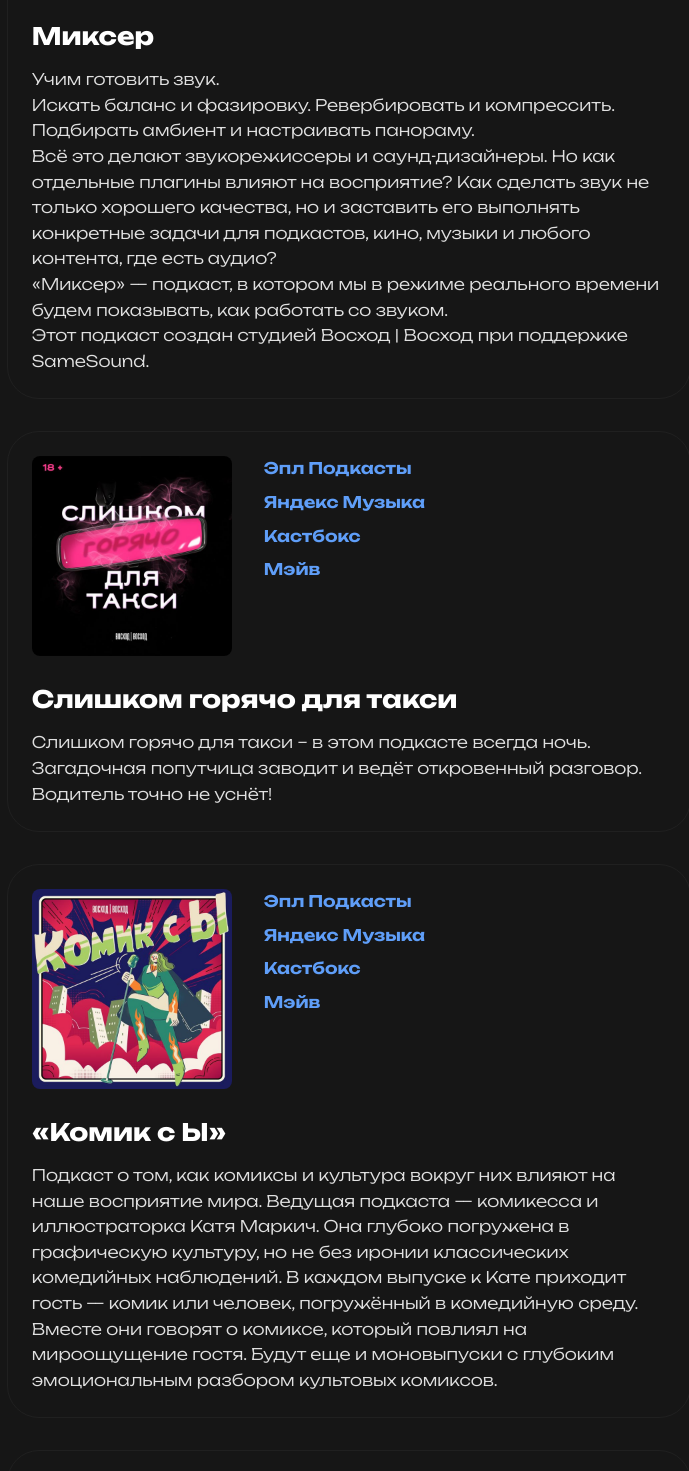
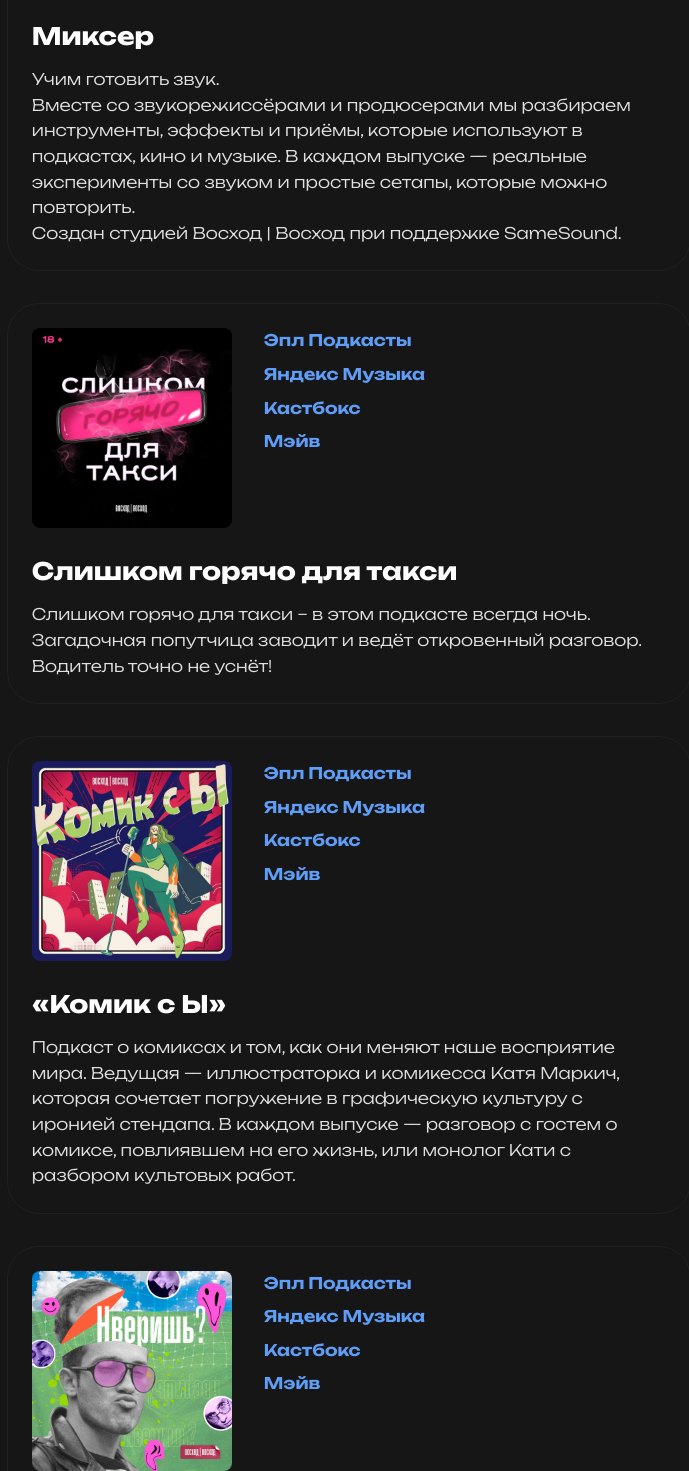
Before and after one commit to voshod-voshod/voshod-voshod.github.io, a plain HTML site: page podcasts/index.html in a window 1280 px wide. Shown: the part 908-2379 px from the top of the page, without its empty margins (291-980 px from the left). Drawn offline with Linux system fonts and the light colour scheme.

Commit message:
Обновление описаний подкастов и добавление изображения voshod1600.png

```diff
--- a/podcasts/index.html
+++ b/podcasts/index.html
@@ -94,10 +94,8 @@
                     <div class="podcast-bottom">
                         <h2 class="podcast-title">Миксер</h2>
                         <p class="podcast-description">Учим готовить звук.<br>
-                        Искать баланс и фазировку. Ревербировать и компрессить. Подбирать амбиент и настраивать панораму.<br>
-                        Всё это делают звукорежиссеры и саунд-дизайнеры. Но как отдельные плагины влияют на восприятие? Как сделать звук не только хорошего качества, но и заставить его выполнять конкретные задачи для подкастов, кино, музыки и любого контента, где есть аудио?<br>
-                        «Миксер» — подкаст, в котором мы в режиме реального времени будем показывать, как работать со звуком.<br>
-                        Этот подкаст создан студией Восход | Восход при поддержке SameSound.</p>
+                        Вместе со звукорежиссёрами и продюсерами  мы разбираем инструменты, эффекты и приёмы, которые используют в подкастах, кино и музыке. В каждом выпуске — реальные эксперименты со звуком и простые сетапы, которые можно повторить.<br>
+                        Создан студией Восход | Восход при поддержке SameSound.</p>
                     </div>
                 </div>
                 <div class="podcast-card">
@@ -131,7 +129,7 @@
                     </div>
                     <div class="podcast-bottom">
                         <h2 class="podcast-title">«Комик с Ы»</h2>
-                        <p class="podcast-description">Подкаст о том, как комиксы и культура вокруг них влияют на наше восприятие мира. Ведущая подкаста — комикесса и иллюстраторка Катя Маркич. Она глубоко погружена в графическую культуру, но не без иронии классических комедийных наблюдений. В каждом выпуске к Кате приходит гость — комик или человек, погружённый в комедийную среду. Вместе они говорят о комиксе, который повлиял на мироощущение гостя. Будут еще и моновыпуски с глубоким эмоциональным разбором культовых комиксов.</p>
+                        <p class="podcast-description">Подкаст о комиксах и том, как они меняют наше восприятие мира. Ведущая — иллюстраторка и комикесса Катя Маркич, которая сочетает погружение в графическую культуру с иронией стендапа. В каждом выпуске — разговор с гостем о комиксе, повлиявшем на его жизнь, или монолог Кати с разбором культовых работ.</p>
                     </div>
                 </div>
                 <div class="podcast-card">
@@ -182,7 +180,7 @@
                     </div>
                     <div class="podcast-bottom">
                         <h2 class="podcast-title">От И до Б</h2>
-                        <p class="podcast-description">Каждый год бизнес на этой планете теряет сотни миллионов долларов из-за проблем с кибербезопасностью. Хакеры взламывают веб-приложения, сотрудники по неопытности открывают фишинговые ссылки, вирусы проникают в организацию, крадут данные.<br>Чтобы помочь российским компаниям противостоять киберопасностям, Восход | Восход вместе с компанией «Кредо-С» запускает подкаст «От И до Б».<br>В нём мы простым языком рассказываем о ключевых точках роста для компаний в сфере ИБ.</p>
+                        <p class="podcast-description">Подкаст о том, как бизнесу защищаться от киберугроз. Вместе с экспертами компании «Кредо-С» мы простыми словами объясняем, что важно знать об информационной безопасности. Хакеры, вирусы, фишинг — разбираем реальные кейсы и показываем, как минимизировать риски и сохранить данные в безопасности.</p>
                     </div>
                 </div>
                 <div class="podcast-card">
```
Also changed, not shown: images/voshod1600.png (added).
